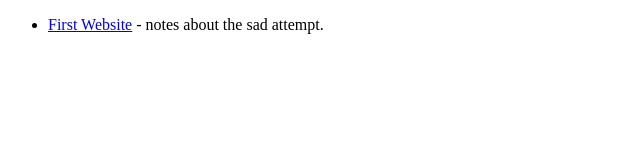
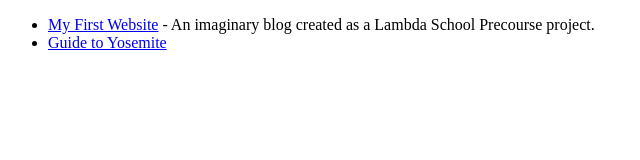
Before and after one commit to Jahteo/Lambda, a plain HTML site: page index.html in a window 1280 px wide. Shown: the whole page, without its empty margins (0-640 px from the left). Drawn offline with Linux system fonts and the light colour scheme.

Commit message:
added Guide to Yosemite Website

```diff
--- a/index.html
+++ b/index.html
@@ -8,7 +8,10 @@
 <body>
     <ul>
         <li>
-            <a href="first-website/">First Website</a> - notes about the sad attempt.
+            <a href="first-website/">My First Website</a> - An imaginary blog created as a Lambda School Precourse project.
+        </li>
+        <li>
+            <a href="web-module-project-intro-css/">Guide to Yosemite</a>
         </li>
     </ul>
 </body>
```
